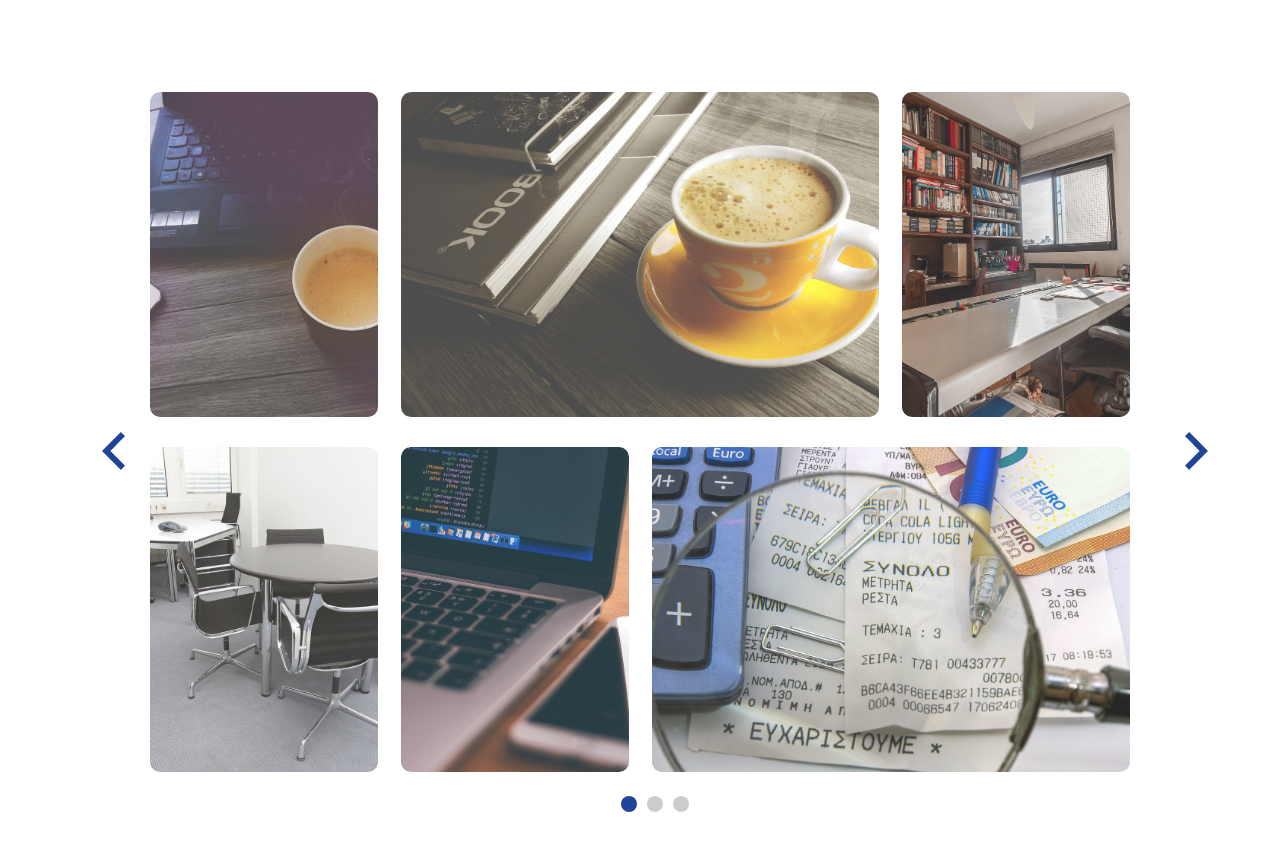
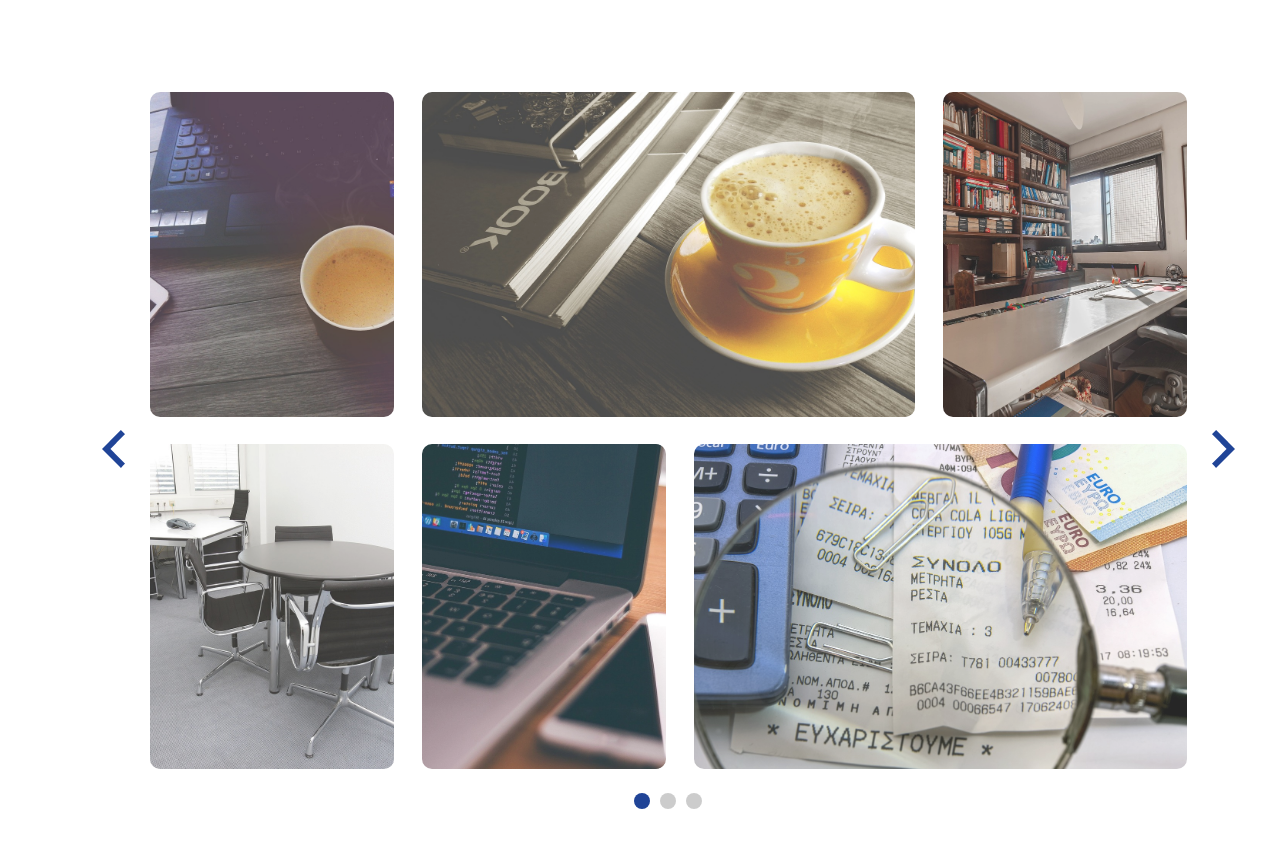
Before and after one commit to A1wol/Uber-Uns-HTML, a plain HTML site: page index.html in a window 1280 px wide. Shown: the part 1581-2432 px from the top of the page. Drawn offline with nearby package versions, Linux system fonts and the light colour scheme.

Commit message:
desktop style changes

```diff
--- a/style/_model.scss
+++ b/style/_model.scss
@@ -143,6 +143,8 @@
 
         img {
             width: 51%;
+            height: 490px;
+            object-fit: cover;
         }
     }
 
@@ -245,6 +247,7 @@
 }
 
 .swiper {
+    width: 81%;
     margin: 50px !important;
     padding: 45px 100px 50px 100px !important;
 }
@@ -253,7 +256,12 @@
     display: grid;
     grid-template-columns: 1fr 1fr 1fr 1fr;
     row-gap: 20px;
-    gap: 23px;
+    column-gap: 50px;
+
+    &__slide-1 {
+        max-width: 280px;
+        width: 110%;
+    }
 
     &__slide-2 {
         grid-column: 2/4;
@@ -264,6 +272,21 @@
         }
     }
 
+    &__slide-3 {
+        max-width: 280px;
+        margin-left: -22px;
+        width: 110%;
+    }
+
+    &__slide-4 {
+        max-width: 280px;
+        width: 110%;
+    }
+
+    &__slide-5 {
+        max-width: 280px;
+        width: 110%;
+    }
 
     &__slide-6 {
         grid-column: 3/5;
@@ -310,7 +333,7 @@
 
 .swiper-button-next {
     margin-top: -10px !important;
-    right: 20px !important;
+    right: 50px !important;
 
     &::after {
         content: "" !important;
@@ -321,10 +344,6 @@
     width: 16px !important;
     height: 16px !important;
     margin: 20px 5px 0px 5px !important;
-}
-
-.swiper-pagination {
-    margin-left: 15px;
 }
 
 .swiper-pagination-bullet-active {
@@ -458,8 +477,8 @@
 
             img {
                 width: 52%;
-                background-size: cover;
                 height: 300px;
+                object-fit: cover;
             }
         }
     }
@@ -500,7 +519,6 @@
         &__slide-1 {
             grid-column: 1/5;
             grid-row: 1;
-            width: 100%;
 
             img {
                 width: 100%;
@@ -577,10 +595,6 @@
         width: 95%;
     }
 
-    .swiper-pagination {
-        margin-left: 0;
-    }
-
     .swiper-pagination-bullet {
         width: 13px !important;
         height: 13px !important;
```
Also changed, not shown: style/style.css, 1 other file.
